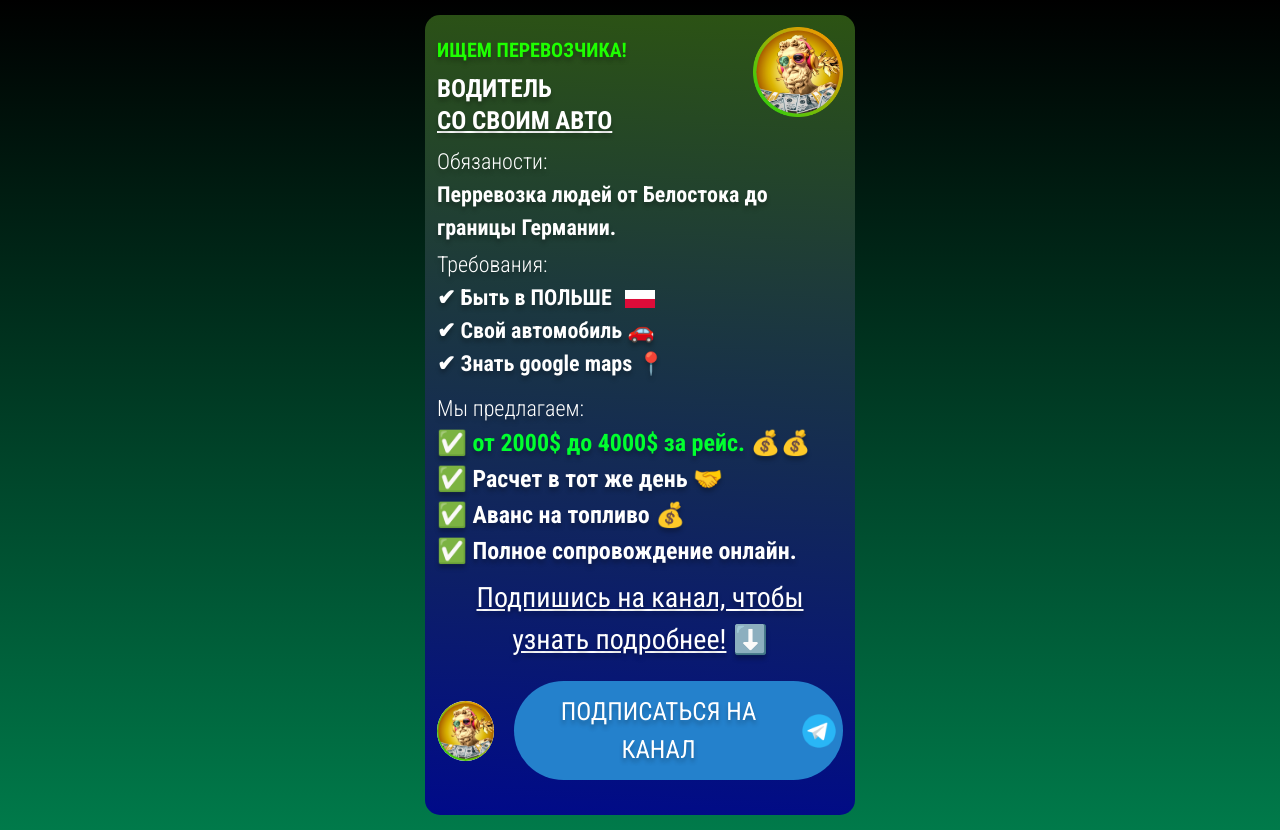
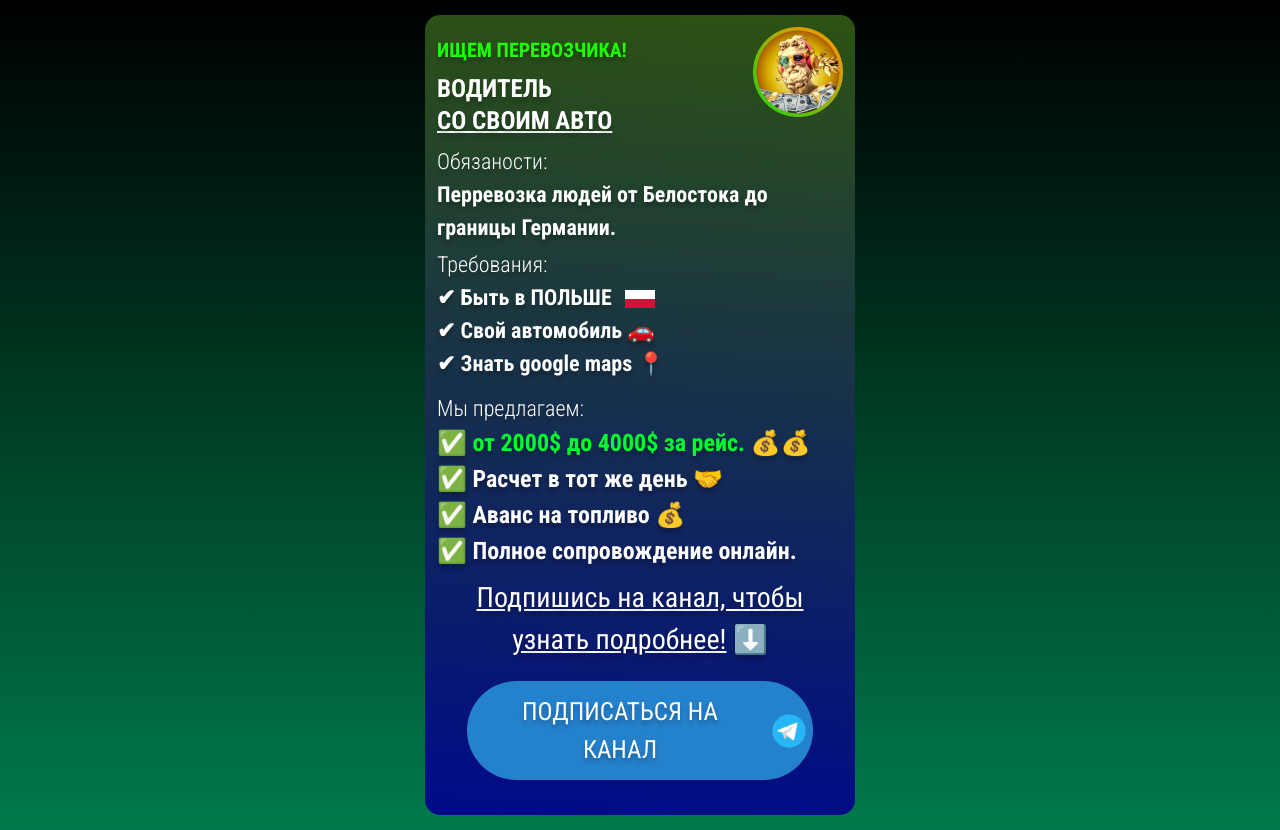
Before and after one commit to telegram-helper/pl-taxy, a plain HTML site: page index.html in a window 1280 px wide. Drawn offline with Linux system fonts and the light colour scheme.

Commit message:
Update index.html

```diff
--- a/index.html
+++ b/index.html
@@ -84,7 +84,7 @@
 			<!-- <h3 class="font-bold uppercase">Заинтересовался?</h3> -->
 			<p class="mb-5"><span class="underline">Подпишись на канал, чтобы узнать подробнее!</span> ⬇️ </p>
 			<div class="flex justify-center items-center gap-5">
-				<div class="tg-logo"><img src="./accets/xx.png" /></div>
+<!-- 				<div class="tg-logo"><img src="./accets/xx.png" /></div> -->
 				<div class="flex flex-col items-start" style="width: calc(100% - 60px)">
 					<button onclick="handleTelegramButtonClick()" class="w-full justify-around flex space-around py-2 text-[20px] xxs:text-[25px] bg-[#2481CC] flex rounded-full items-center px-1 xxs:px-1 uppercase" href="https://t.me/+s-hZtUvvJjRhNzUy"><span class="px-3 py-1">ПОДПИСАТЬСЯ НА КАНАЛ</span> <img width="40" src="./accets/Telegram App.png" /></button>
 				</div>
```
